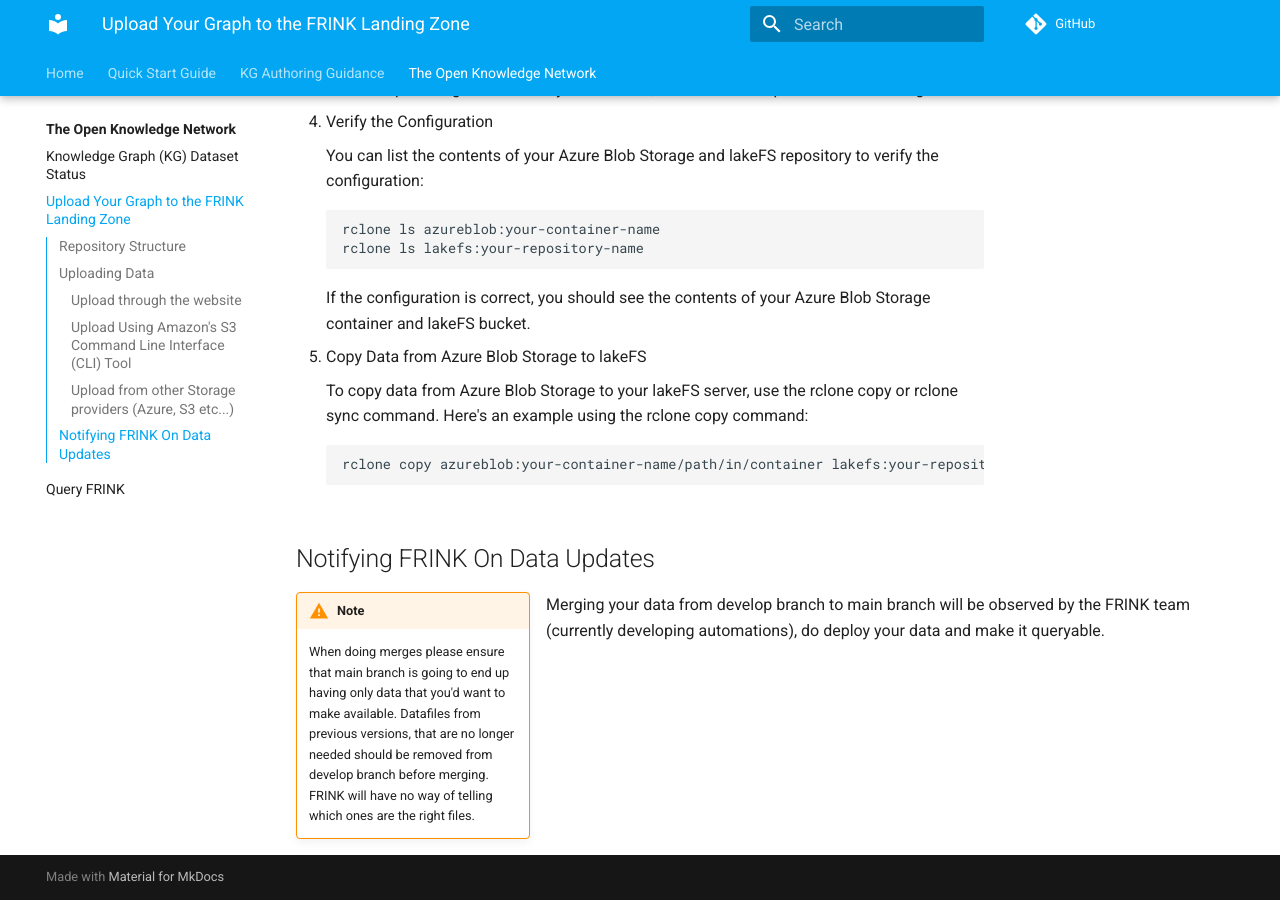
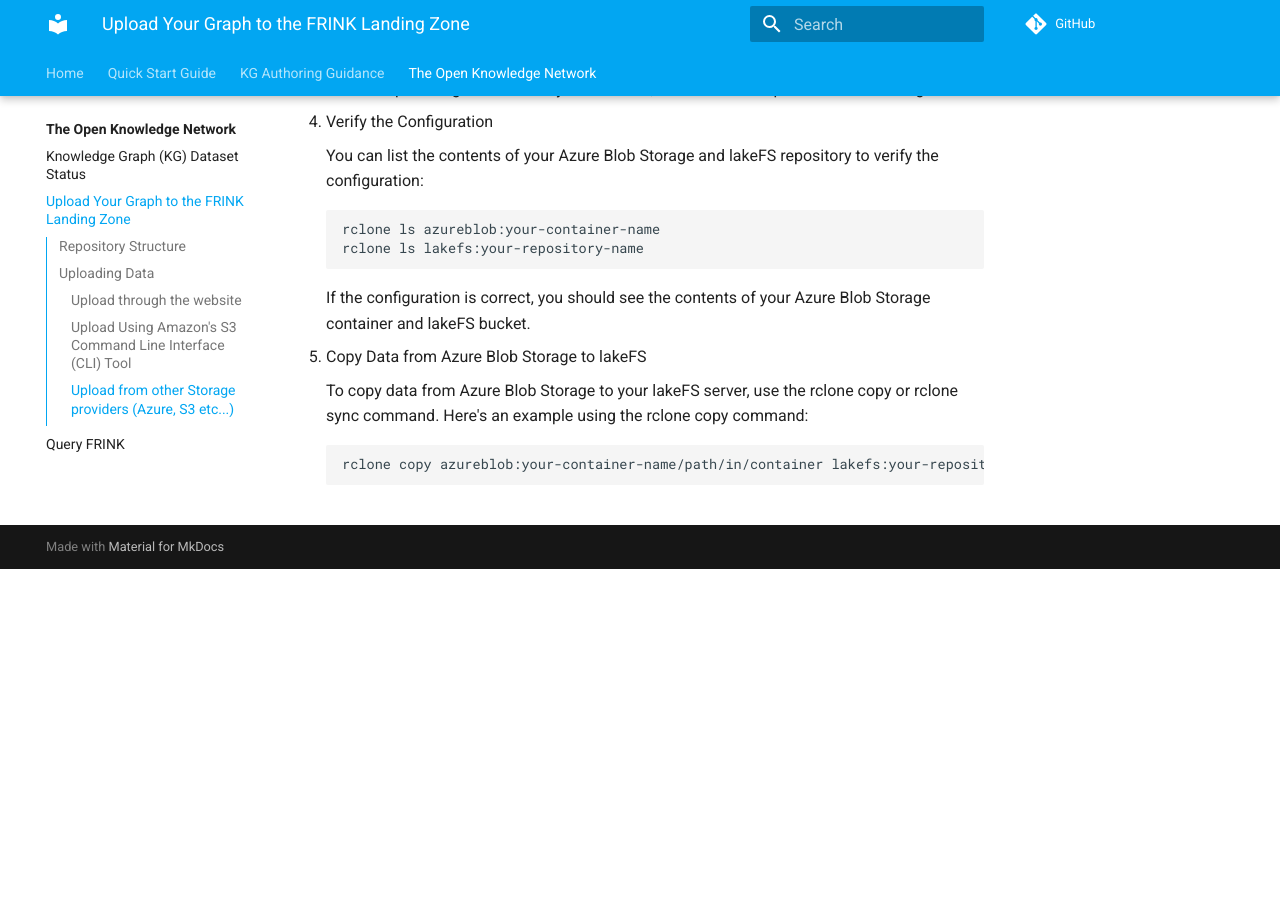
Before and after one commit to frink-okn/frink-landing-zone, an MkDocs documentation site: the page built from docs/help/upload-to-lakefs.md, in a window 1280 px wide and 900 px high, scrolled down 5515 px. Built offline with MkDocs 1.6.1 and Material for MkDocs 9.7.7, drawn with Linux system fonts in a browser that asks for light colours; comment, search, counter and statistics services are not loaded; after the commit the page ends 6084 px from its top, so only the background shows below that.

Commit message:
deleted stuff

````diff
--- a/docs/help/upload-to-lakefs.md
+++ b/docs/help/upload-to-lakefs.md
@@ -156,14 +156,3 @@
 ```
 rclone copy azureblob:your-container-name/path/in/container lakefs:your-repository-name/develop/location/of/file
 ```
-
-## Notifying FRINK On Data Updates
-!!! warning inline    "Note"
-
-    When doing merges please ensure that main branch is going to end up having only data that you'd want to make available. Datafiles from previous versions, that are no longer needed should be removed from develop branch before merging. FRINK will have no way of telling which ones are the right files.
-
-
-
-
-Merging your data from develop branch to main branch will be observed by the FRINK team (currently developing automations),
-do deploy your data and make it queryable.
````
